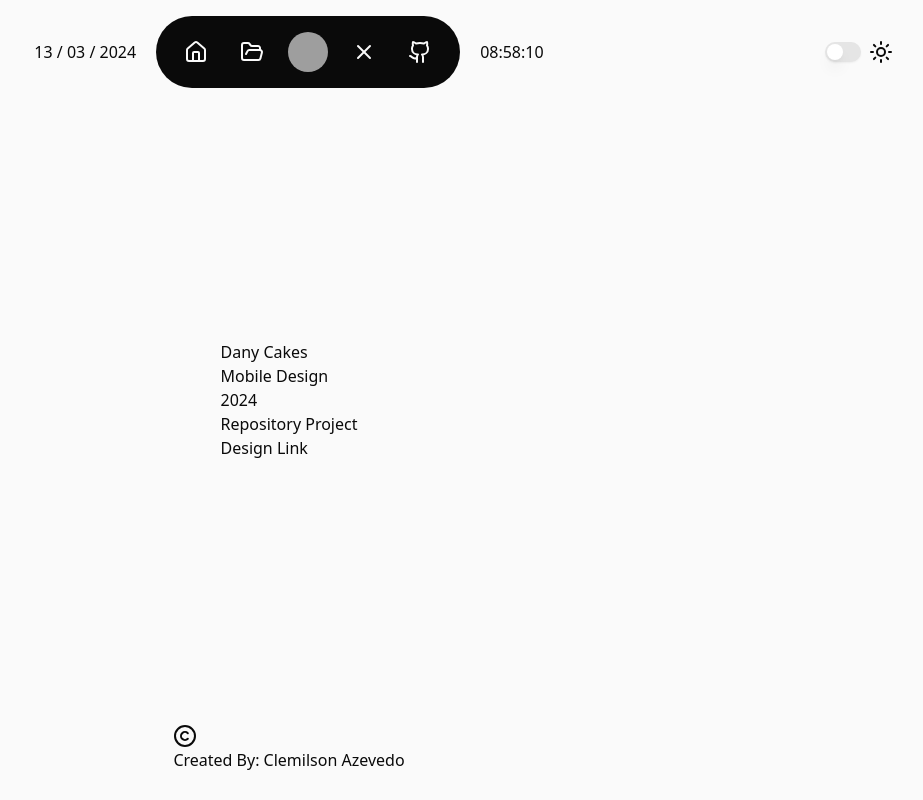
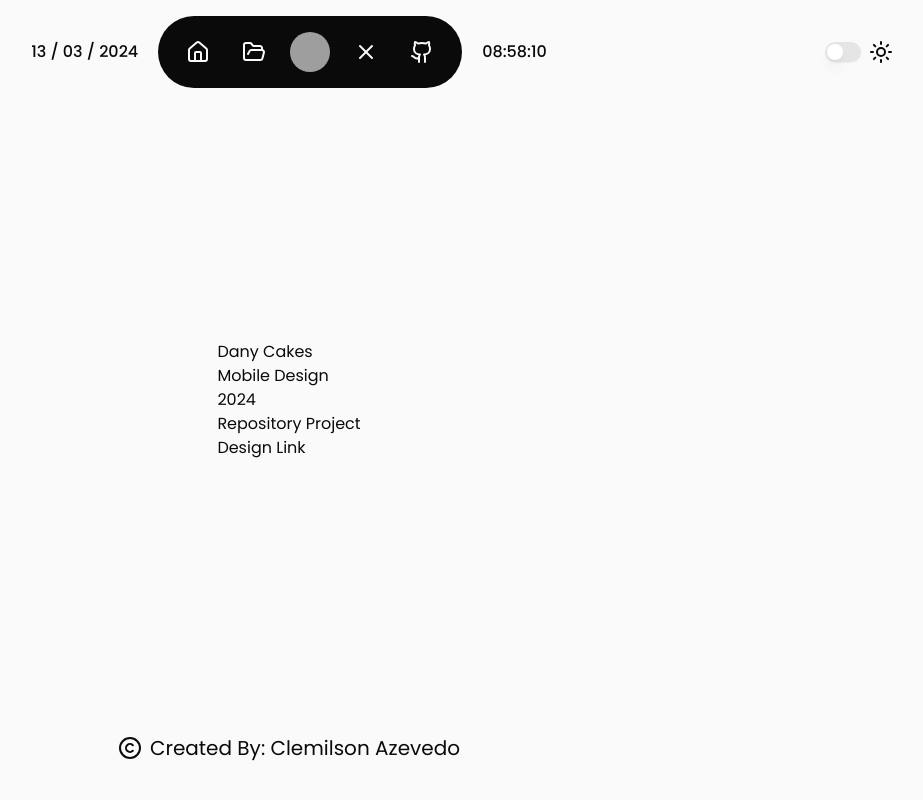
Before and after one commit to ClemilsonAzevedo/design-projects, a React (Vite) app: page / in a window 1280 px wide. Shown: the whole page, without its empty margins (351-1274 px from the left). Built offline with nearby package versions, Linux system fonts and the light colour scheme; grey boxes are pictures that could not be loaded.

Commit message:
Feat: add font on project

```diff
--- a/index.html
+++ b/index.html
@@ -1,9 +1,12 @@
 <!doctype html>
 <html lang="en" class="">
   <head>
+    <link rel="preconnect" href="https://fonts.googleapis.com">
+    <link rel="preconnect" href="https://fonts.gstatic.com" crossorigin>
     <meta charset="UTF-8" />
     <meta name="viewport" content="width=device-width, initial-scale=1.0" />
     <title>Web Design Portfolio</title>
+    <link href="https://fonts.googleapis.com/css2?family=Inter:wght@100..900&family=Poppins:ital,wght@0,100;0,200;0,300;0,400;0,500;0,600;0,700;0,800;0,900;1,100;1,200;1,300;1,400;1,500;1,600;1,700;1,800;1,900&display=swap" rel="stylesheet">
   </head>
   <body>
     <div id="root"></div>
--- a/src/components/Footer.tsx
+++ b/src/components/Footer.tsx
@@ -3,8 +3,8 @@ import { Copyright } from "lucide-react";
 export function Footer() {
 
   return (
-    <footer>
-      <Copyright /> Created By: Clemilson Azevedo
+    <footer className="flex items-center gap-2 justify-center text-xl font-normal">
+      <Copyright size={24} /> Created By: Clemilson Azevedo
     </footer>
 
   )
--- a/src/components/SwitchThemeMode.tsx
+++ b/src/components/SwitchThemeMode.tsx
@@ -31,8 +31,8 @@ export function SwitchThemeMode() {
 
   return (
     <div className="absolute right-4 top-6 flex items-center gap-2">
-      <Switch onClick={toggleThemeMode} id="themeMode" />
-      <label htmlFor="themeMode">{theme}</label>
+      <Switch className="transition" onClick={toggleThemeMode} id="themeMode" />
+      <label className="transition" htmlFor="themeMode">{theme}</label>
     </div>
   )
 }
--- a/src/index.css
+++ b/src/index.css
@@ -69,8 +69,6 @@
 @layer base {
   * {
     @apply border-border;
-  }
-  body {
-    @apply bg-background text-foreground;
+    font-family: "Poppins", sans-serif;
   }
 }
```
